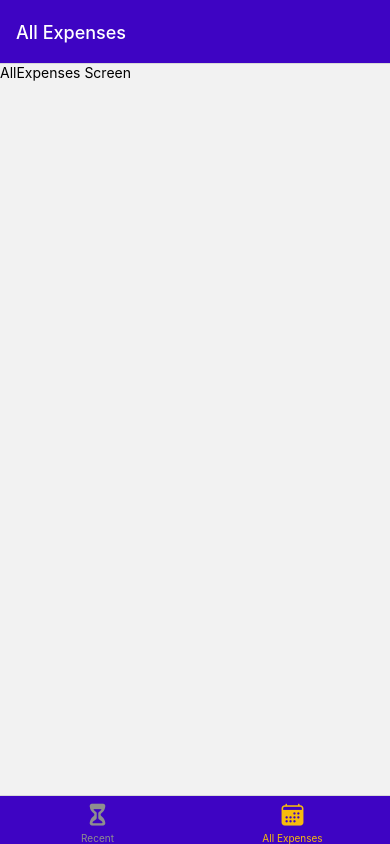
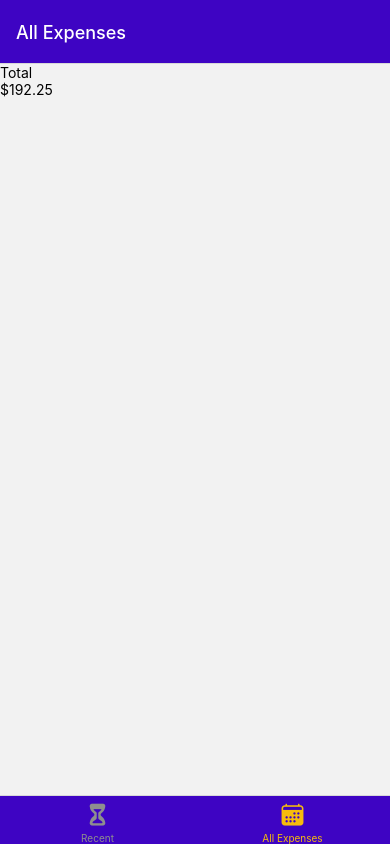
Before and after one commit to KimW1998/ExpenseTrackerApp, a React Native app: screen /AllExpenses in a window 390 px wide. Built offline with nearby package versions, Linux system fonts and the light colour scheme.

Commit message:
created DUMMY data to see results without live data

```diff
--- a/components/ExpensesOutput/ExpensesOutput.js
+++ b/components/ExpensesOutput/ExpensesOutput.js
@@ -2,10 +2,43 @@
 import ExpensesList from "./ExpensesList";
 import ExpensesSummary from "./ExpensesSummary";
 
+const DUMMY_EXPENSES = [
+    {
+        id: 'e1',
+        description: 'A pair of shoes',
+        amount: 59.99,
+        date: new Date('2022-08-01'),
+    },
+    {
+        id: 'e2',
+        description: 'A pair of trousers',
+        amount: 89.29,
+        date: new Date('2022-07-20'),
+    },
+    {
+        id: 'e3',
+        description: 'Some Bananas',
+        amount: 5.99,
+        date: new Date('2022-07-30'),
+    },
+    {
+        id: 'e4',
+        description: 'A Book',
+        amount: 14.99,
+        date: new Date('2022-07-14'),
+    },
+    {
+        id: 'e5',
+        description: 'A Book',
+        amount: 21.99,
+        date: new Date('2022-07-29'),
+    },
+]
+
 function ExpensesOutput({ expenses, expensesPeriod }) {
   return (
     <View>
-      <ExpensesSummary expenses={expenses} PeriodName={expensesPeriod} />
+      <ExpensesSummary expenses={DUMMY_EXPENSES} PeriodName={expensesPeriod} />
       <ExpensesList />
     </View>
   );
--- a/screen/AllExpenses.js
+++ b/screen/AllExpenses.js
@@ -1,7 +1,8 @@
 import {Text} from 'react-native';
+import ExpensesOutput from '../components/ExpensesOutput/ExpensesOutput';
 
 function AlleExpenses() {
-    return(<Text>AllExpenses Screen</Text>)
+    return(<ExpensesOutput expensesPeriod="Total"/>)
 }
 
 export default AlleExpenses;
--- a/screen/RecentExpenses.js
+++ b/screen/RecentExpenses.js
@@ -1,7 +1,8 @@
 import {Text} from 'react-native';
+import ExpensesOutput from '../components/ExpensesOutput/ExpensesOutput';
 
 function RecentExpenses() {
-    return(<Text>RecentExpenses Screen</Text>)
+    return(<ExpensesOutput expensesPeriod="Last 7 Days"/>)
 }
 
 export default RecentExpenses;
```
